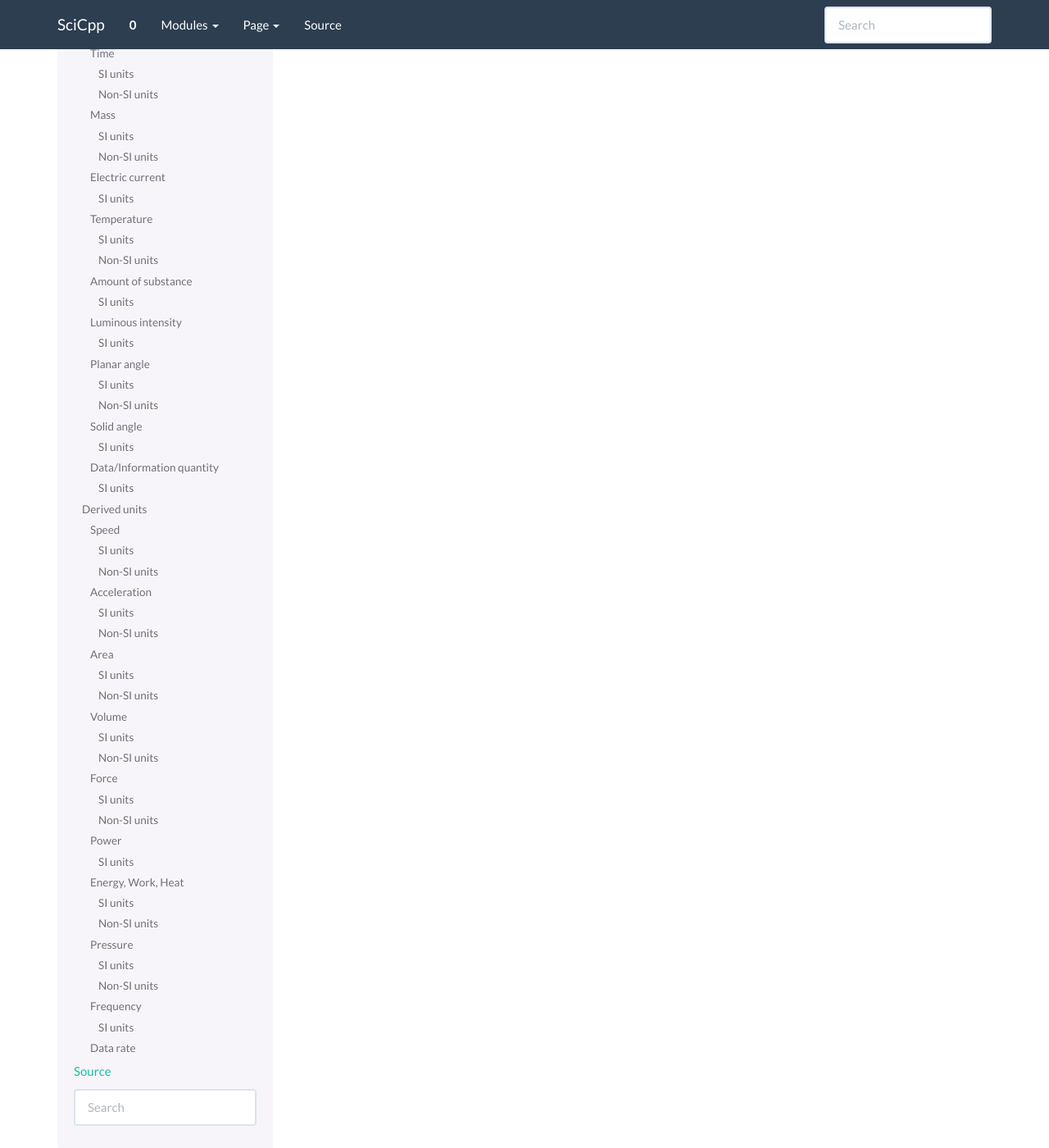
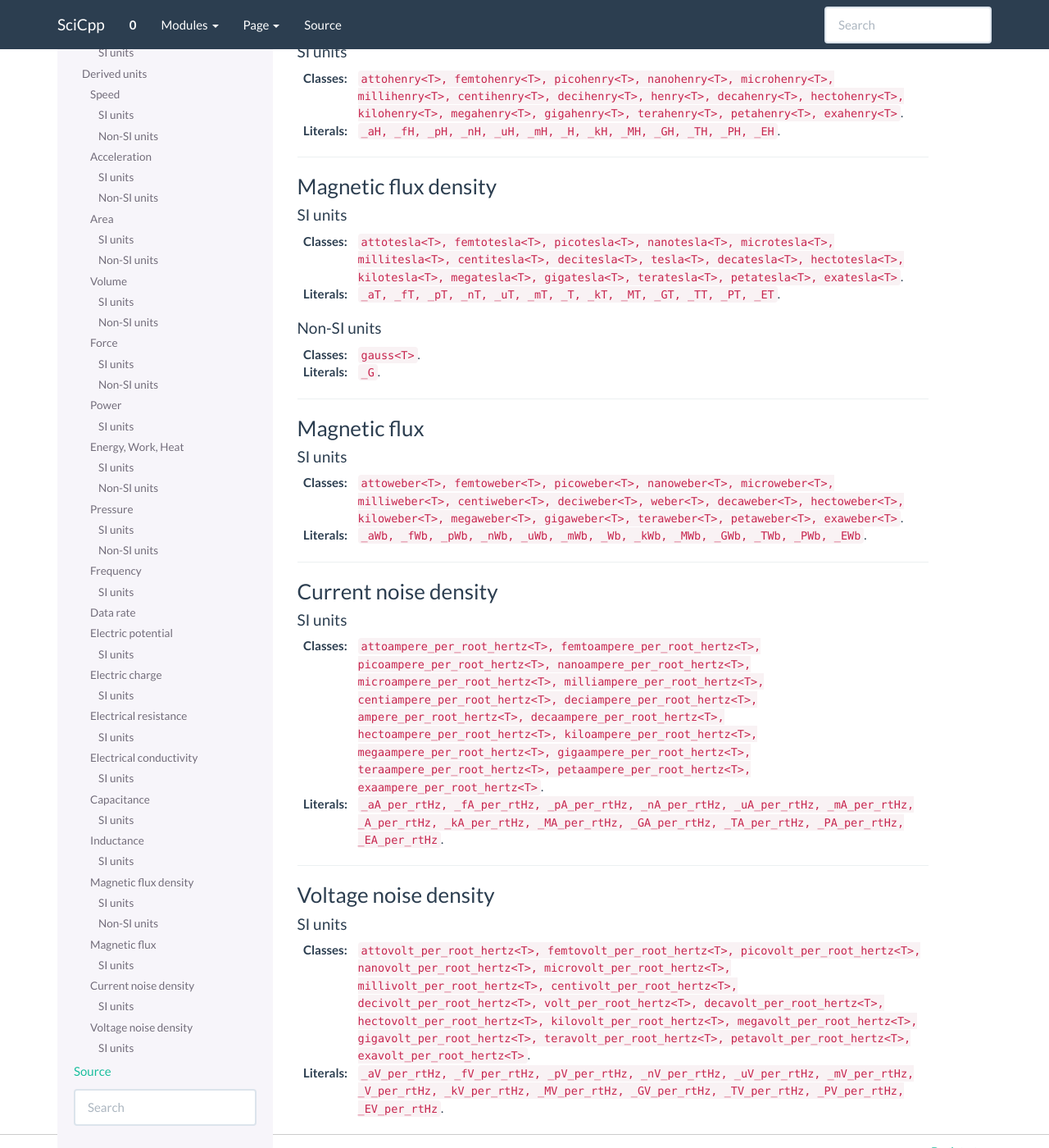
Before and after one commit to tvanderbruggen/SciCpp, a Sphinx documentation site: the page built from doc/source/core.units.defined.units.rst, in a window 1280 px wide and 1400 px high, scrolled down 7530 px. Shown: the whole window at 82% size. Built offline with Sphinx 7.4.7, drawn with Linux system fonts in a browser that asks for light colours; some of the changed text lies outside the part shown.

Commit message:
Doc electromagnetism units

```diff
--- a/doc/source/core.units.defined.units.rst
+++ b/doc/source/core.units.defined.units.rst
@@ -375,3 +375,131 @@ Data rate
 :Classes: :code:`bit_per_second<T>, kilobit_per_second<T>, megabit_per_second<T>, gigabit_per_second<T>, terabit_per_second<T>, petabit_per_second<T>, exabit_per_second<T>`.
 
 :Literals: :code:`_bps, _kbps, _Mbps, _Gbps, _Tbps, _Pbps, _Ebps`.
+
+-------------------------------------------------------------------------------
+
+Electric potential
+~~~~~~~~~~~~~~~
+
+SI units
+^^^^^^^^^^
+
+:Classes: :code:`attovolt<T>, femtovolt<T>, picovolt<T>, nanovolt<T>, microvolt<T>, millivolt<T>, centivolt<T>, decivolt<T>, volt<T>, decavolt<T>, hectovolt<T>, kilovolt<T>, megavolt<T>, gigavolt<T>, teravolt<T>, petavolt<T>, exavolt<T>`.
+
+:Literals: :code:`_aV, _fV, _pV, _nV, _uV, _mV, _V, _kV, _MV, _GV, _TV, _PV, _EV`.
+
+-------------------------------------------------------------------------------
+
+Electric charge
+~~~~~~~~~~~~~~~
+
+SI units
+^^^^^^^^^^
+
+:Classes: :code:`attocoulomb<T>, femtocoulomb<T>, picocoulomb<T>, nanocoulomb<T>, microcoulomb<T>, millicoulomb<T>, centicoulomb<T>, decicoulomb<T>, coulomb<T>, decacoulomb<T>, hectocoulomb<T>, kilocoulomb<T>, megacoulomb<T>, gigacoulomb<T>, teracoulomb<T>, petacoulomb<T>, exacoulomb<T>`.
+
+:Literals: :code:`_aC, _fC, _pC, _nC, _uC, _mC, _C, _kC, _MC, _GC, _TC, _PC, _EC`.
+
+-------------------------------------------------------------------------------
+
+Electrical resistance
+~~~~~~~~~~~~~~~
+
+SI units
+^^^^^^^^^^
+
+:Classes: :code:`attoohm<T>, femtoohm<T>, picoohm<T>, nanoohm<T>, microohm<T>, milliohm<T>, centiohm<T>, deciohm<T>, ohm<T>, decaohm<T>, hectoohm<T>, kiloohm<T>, megaohm<T>, gigaohm<T>, teraohm<T>, petaohm<T>, exaohm<T>`.
+
+:Literals: :code:`_aOhm, _fOhm, _pOhm, _nOhm, _uOhm, _mOhm, _Ohm, _kOhm, _MOhm, _GOhm, _TOhm, _POhm, _EOhm`.
+
+-------------------------------------------------------------------------------
+
+Electrical conductivity
+~~~~~~~~~~~~~~~
+
+SI units
+^^^^^^^^^^
+
+:Classes: :code:`attosiemens<T>, femtosiemens<T>, picosiemens<T>, nanosiemens<T>, microsiemens<T>, millisiemens<T>, centisiemens<T>, decisiemens<T>, siemens<T>, decasiemens<T>, hectosiemens<T>, kilosiemens<T>, megasiemens<T>, gigasiemens<T>, terasiemens<T>, petasiemens<T>, exasiemens<T>`.
+
+:Literals: :code:`_aS, _fS, _pS, _nS, _uS, _mS, _S, _kS, _MS, _GS, _TS, _PS, _ES`.
+
+-------------------------------------------------------------------------------
+
+Capacitance
+~~~~~~~~~~~~~~~
+
+SI units
+^^^^^^^^^^
+
+:Classes: :code:`attofarad<T>, femtofarad<T>, picofarad<T>, nanofarad<T>, microfarad<T>, millifarad<T>, centifarad<T>, decifarad<T>, farad<T>, decafarad<T>, hectofarad<T>, kilofarad<T>, megafarad<T>, gigafarad<T>, terafarad<T>, petafarad<T>, exafarad<T>`.
+
+:Literals: :code:`_aF, _fF, _pF, _nF, _uF, _mF, _F, _kF, _MF, _GF, _TF, _PF, _EF`.
+
+-------------------------------------------------------------------------------
+
+Inductance
+~~~~~~~~~~~~~~~
+
+SI units
+^^^^^^^^^^
+
+:Classes: :code:`attohenry<T>, femtohenry<T>, picohenry<T>, nanohenry<T>, microhenry<T>, millihenry<T>, centihenry<T>, decihenry<T>, henry<T>, decahenry<T>, hectohenry<T>, kilohenry<T>, megahenry<T>, gigahenry<T>, terahenry<T>, petahenry<T>, exahenry<T>`.
+
+:Literals: :code:`_aH, _fH, _pH, _nH, _uH, _mH, _H, _kH, _MH, _GH, _TH, _PH, _EH`.
+
+-------------------------------------------------------------------------------
+
+Magnetic flux density
+~~~~~~~~~~~~~~~
+
+SI units
+^^^^^^^^^^
+
+:Classes: :code:`attotesla<T>, femtotesla<T>, picotesla<T>, nanotesla<T>, microtesla<T>, millitesla<T>, centitesla<T>, decitesla<T>, tesla<T>, decatesla<T>, hectotesla<T>, kilotesla<T>, megatesla<T>, gigatesla<T>, teratesla<T>, petatesla<T>, exatesla<T>`.
+
+:Literals: :code:`_aT, _fT, _pT, _nT, _uT, _mT, _T, _kT, _MT, _GT, _TT, _PT, _ET`.
+
+Non-SI units
+^^^^^^^^^^
+
+:Classes: :code:`gauss<T>`.
+
+:Literals: :code:`_G`.
+
+-------------------------------------------------------------------------------
+
+Magnetic flux
+~~~~~~~~~~~~~~~
+
+SI units
+^^^^^^^^^^
+
+:Classes: :code:`attoweber<T>, femtoweber<T>, picoweber<T>, nanoweber<T>, microweber<T>, milliweber<T>, centiweber<T>, deciweber<T>, weber<T>, decaweber<T>, hectoweber<T>, kiloweber<T>, megaweber<T>, gigaweber<T>, teraweber<T>, petaweber<T>, exaweber<T>`.
+
+:Literals: :code:`_aWb, _fWb, _pWb, _nWb, _uWb, _mWb, _Wb, _kWb, _MWb, _GWb, _TWb, _PWb, _EWb`.
+
+-------------------------------------------------------------------------------
+
+Current noise density
+~~~~~~~~~~~~~~~
+
+SI units
+^^^^^^^^^^
+
+:Classes: :code:`attoampere_per_root_hertz<T>, femtoampere_per_root_hertz<T>, picoampere_per_root_hertz<T>, nanoampere_per_root_hertz<T>, microampere_per_root_hertz<T>, milliampere_per_root_hertz<T>, centiampere_per_root_hertz<T>, deciampere_per_root_hertz<T>, ampere_per_root_hertz<T>, decaampere_per_root_hertz<T>, hectoampere_per_root_hertz<T>, kiloampere_per_root_hertz<T>, megaampere_per_root_hertz<T>, gigaampere_per_root_hertz<T>, teraampere_per_root_hertz<T>, petaampere_per_root_hertz<T>, exaampere_per_root_hertz<T>`.
+
+:Literals: :code:`_aA_per_rtHz, _fA_per_rtHz, _pA_per_rtHz, _nA_per_rtHz, _uA_per_rtHz, _mA_per_rtHz, _A_per_rtHz, _kA_per_rtHz, _MA_per_rtHz, _GA_per_rtHz, _TA_per_rtHz, _PA_per_rtHz, _EA_per_rtHz`.
+
+
+-------------------------------------------------------------------------------
+
+Voltage noise density
+~~~~~~~~~~~~~~~
+
+SI units
+^^^^^^^^^^
+
+:Classes: :code:`attovolt_per_root_hertz<T>, femtovolt_per_root_hertz<T>, picovolt_per_root_hertz<T>, nanovolt_per_root_hertz<T>, microvolt_per_root_hertz<T>, millivolt_per_root_hertz<T>, centivolt_per_root_hertz<T>, decivolt_per_root_hertz<T>, volt_per_root_hertz<T>, decavolt_per_root_hertz<T>, hectovolt_per_root_hertz<T>, kilovolt_per_root_hertz<T>, megavolt_per_root_hertz<T>, gigavolt_per_root_hertz<T>, teravolt_per_root_hertz<T>, petavolt_per_root_hertz<T>, exavolt_per_root_hertz<T>`.
+
+:Literals: :code:`_aV_per_rtHz, _fV_per_rtHz, _pV_per_rtHz, _nV_per_rtHz, _uV_per_rtHz, _mV_per_rtHz, _V_per_rtHz, _kV_per_rtHz, _MV_per_rtHz, _GV_per_rtHz, _TV_per_rtHz, _PV_per_rtHz, _EV_per_rtHz`.
--- a/doc/source/core.units.quantity.rst
+++ b/doc/source/core.units.quantity.rst
@@ -67,7 +67,7 @@ Determines the common type of two units.
 
 .. class:: template <class T> representation_t
 
-Return the representation type is :code:`T` is a quantity, else simply return :code:`T`.
+Return the representation type if :code:`T` is a quantity, else simply return :code:`T`.
 
 For example, :code:`representation_t<meter<int>>` is :code:`int` and :code:`representation_t<double>` is :code:`double`.
 
```
Also changed, not shown: 2 other files.
